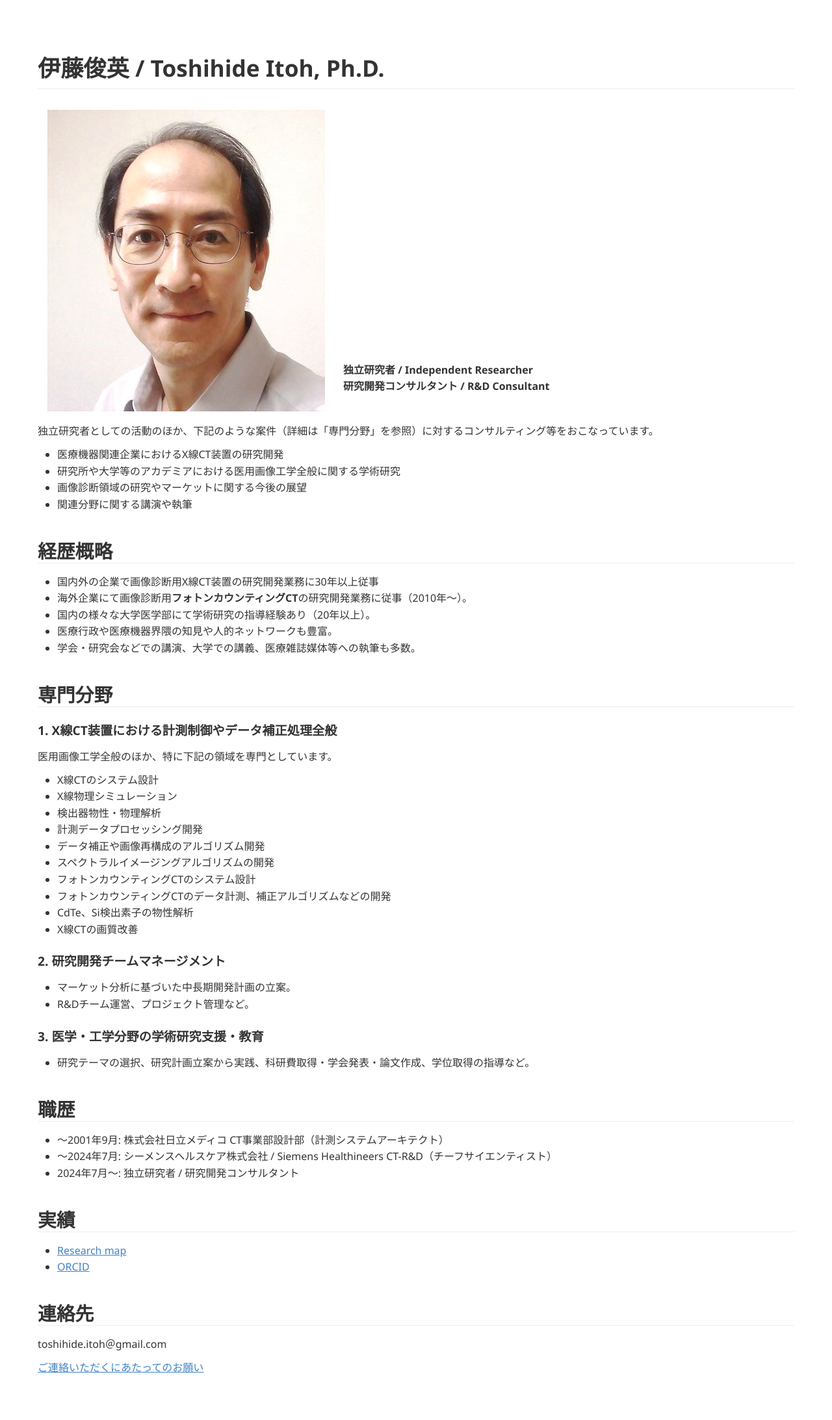
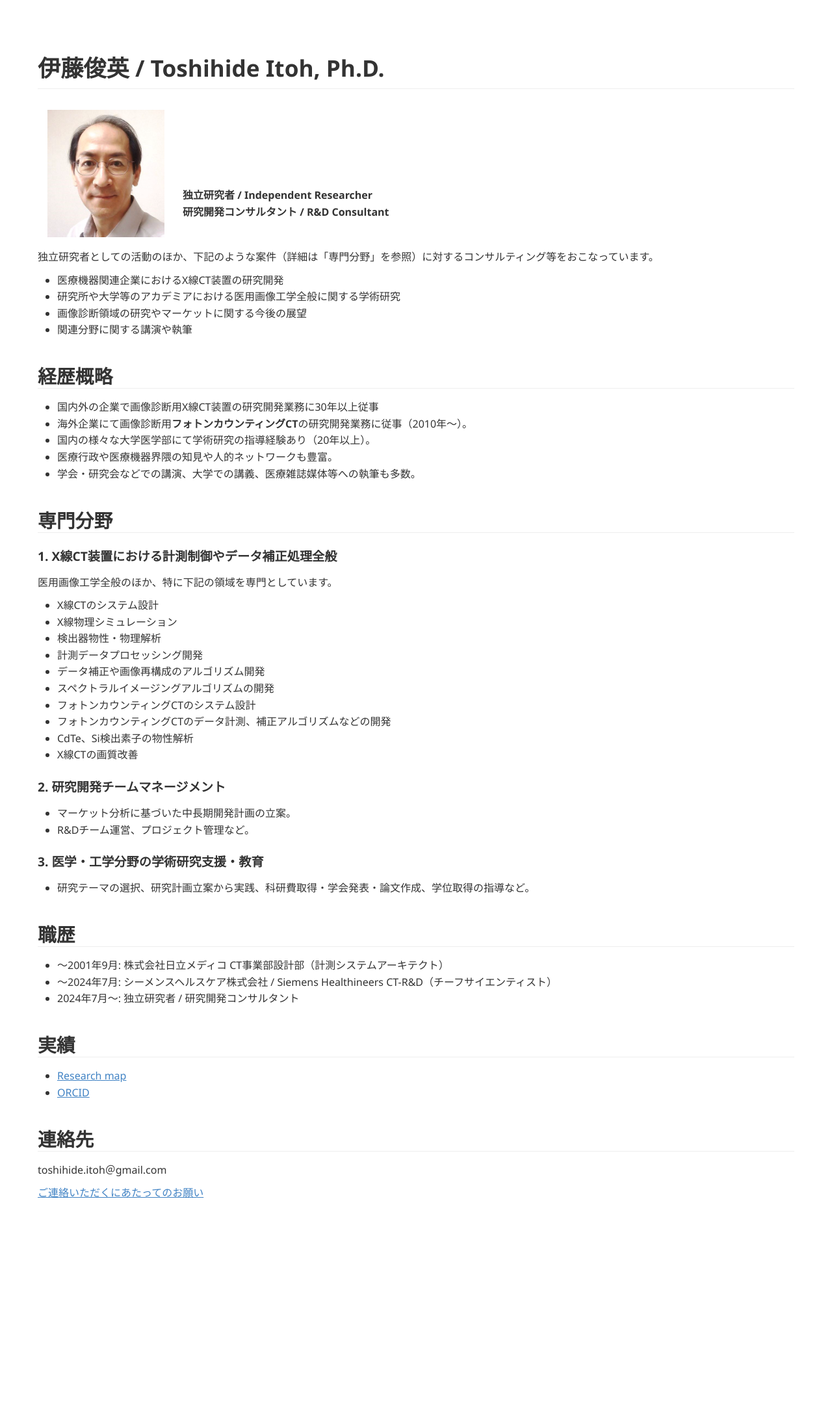
Before and after one commit to tnitoh/tnitoh.github.io, a Jekyll site: the page built from index.md, in a window 1280 px wide. Shown: the whole page at 65% size. Built offline with Jekyll 4.4.1, drawn with Linux system fonts in a browser that asks for light colours; Markdown is read by kramdown in place of the engine named in the settings; after the commit the page ends 1917 px from its top, so only the background shows below that.

Commit message:
Update index.md

```diff
--- a/index.md
+++ b/index.md
@@ -7,7 +7,7 @@ title: Website of Toshihide Itoh
 
 <table width='95%'><tr>
     <td width='180px'>
-        <img src='photo_itoh.png' align='left'>
+        <img src='photo_itoh.png' width='180px' align='left'>
     </td>
     <td valign='bottom' align='left'>
         <b>独立研究者 / Independent Researcher</b><br>
```
